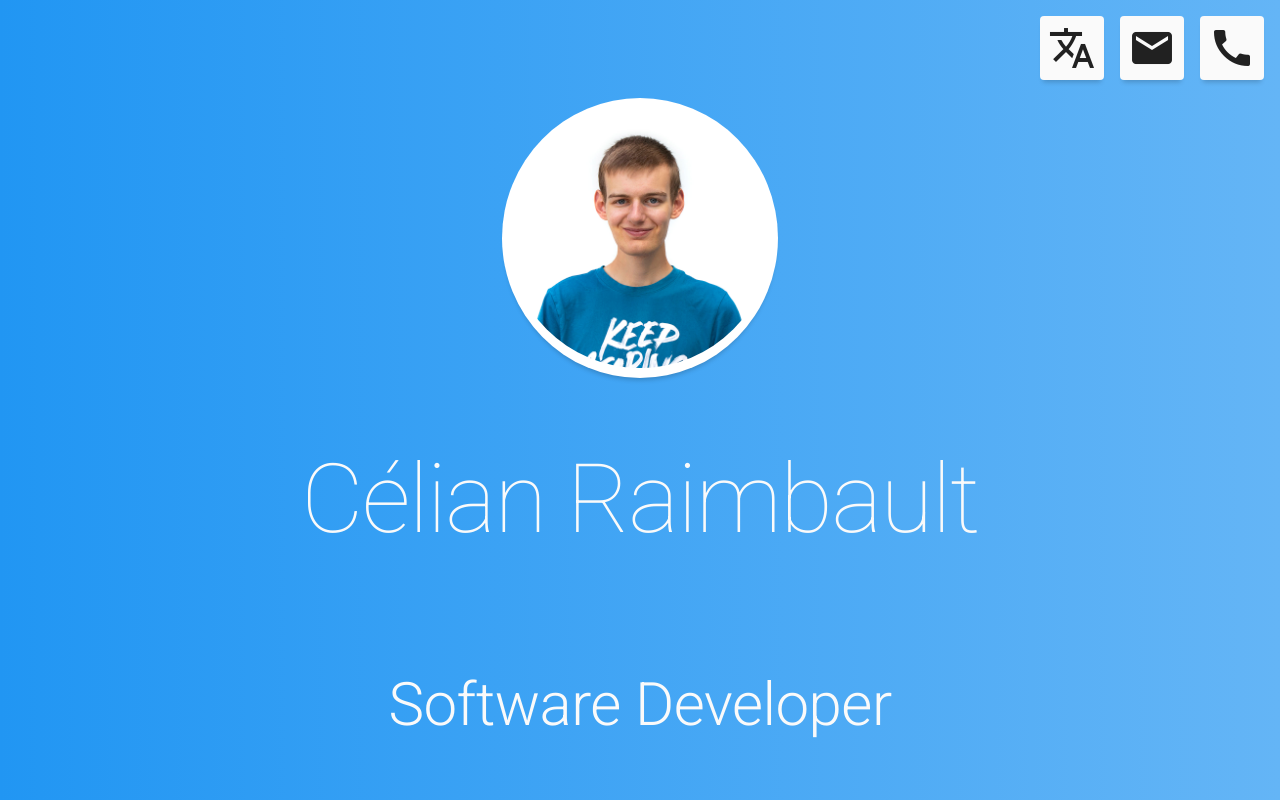
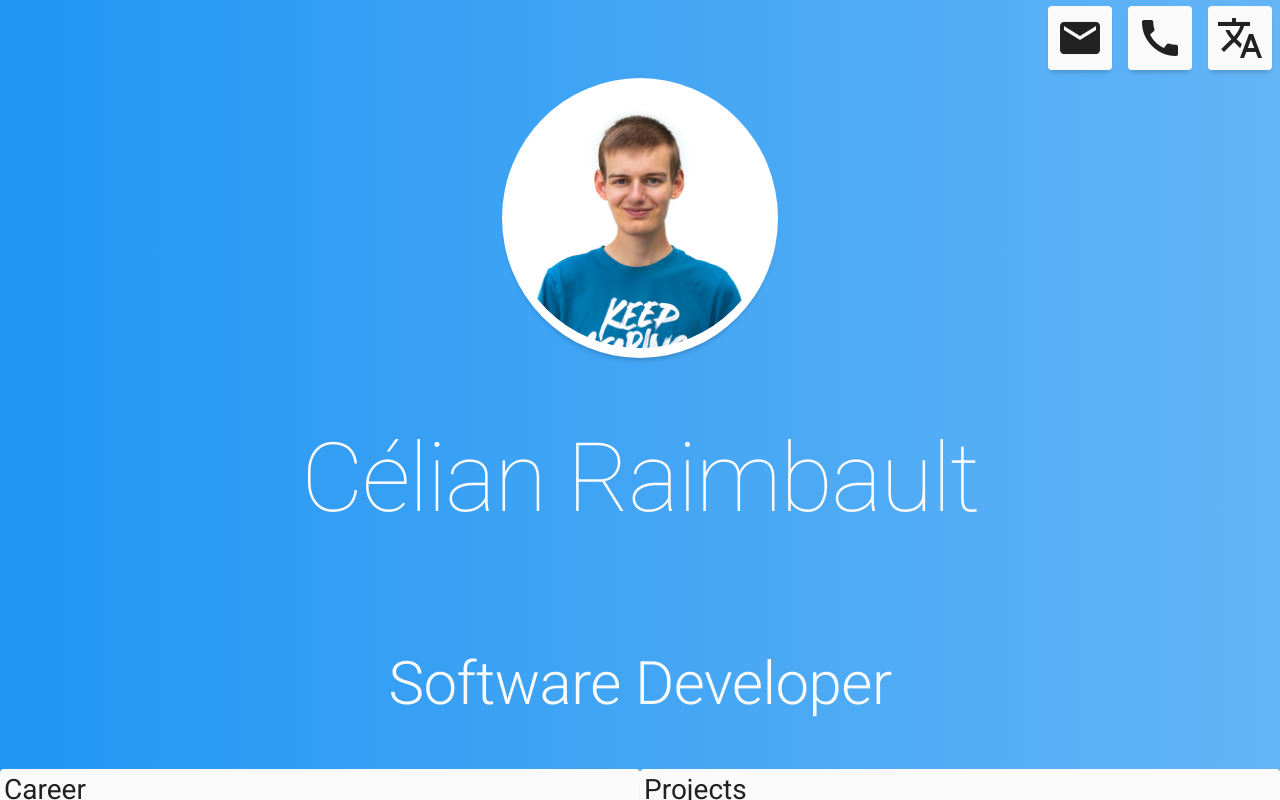
Before and after one commit to Cc618/Celian, a React (Create React App) app: page / in a window 1280 px wide. Built offline with nearby package versions, Linux system fonts and the light colour scheme.

Commit message:
Added basic nav

```diff
--- a/src/common/data.js
+++ b/src/common/data.js
@@ -4,16 +4,23 @@ let lang = "en";
 
 const fullData = {
     "en": {
+        // Home
         "translate_lang": "Version française",
         "mail": "celian.pro.78@gmail.com",
         "phone": "+33 (0)6 61 24 71 01",
         "job": "Software Developer",
+        // TODO : Verify career
+        "career": "Career",
+        "projects": "Projects",
     },
     "fr": {
+        // Home
         "translate_lang": "English version",
         "mail": "celian.pro.78@gmail.com",
         "phone": "+33 (0)6 61 24 71 01",
         "job": "Développeur logiciel",
+        "career": "Parcours",
+        "projects": "Projets",
     },
 };
 
--- a/src/common/text.scss
+++ b/src/common/text.scss
@@ -32,3 +32,7 @@ h3 {
 p {
     @extend .text;
 }
+
+a {
+    @extend .text;
+}
--- a/src/pages/Home.js
+++ b/src/pages/Home.js
@@ -27,6 +27,10 @@ function Home(props) {
       <header>
           {/* TODO : Clicks */}
           {/* TODO : Github, Linkedin... */}
+          <IconButton icon="translate"
+            iconHover="translate"
+            hint={data.translate_lang}
+            onClick={props.onChangeLang} />
           <IconButton icon="call" hint={data.phone}
             iconHover="content_copy"
             onClick={() => console.log("call")} />
@@ -34,10 +38,6 @@ function Home(props) {
             iconHover="content_copy"
             onClick={() => console.log("mail")} />
             {/* TODO : Display next language */}
-          <IconButton icon="translate"
-            iconHover="translate"
-            hint={data.translate_lang}
-            onClick={props.onChangeLang} />
       </header>
 
       <div class="content">
@@ -48,6 +48,16 @@ function Home(props) {
         <h1>Célian Raimbault</h1>
         <h2>{data.job}</h2>
       </div>
+
+      <nav>
+        <div class="nav-button">
+          <a href="#skills">{data.career}</a>
+        </div>
+
+        <div class="nav-button">
+          <a href="#projects">{data.projects}</a>
+        </div>
+      </nav>
     </div>
   );
 }
--- a/src/pages/Home.scss
+++ b/src/pages/Home.scss
@@ -10,10 +10,11 @@
 
     display: flex;
     flex-direction: column;
+    align-items: stretch;
 }
 
 // --- Header ---
-header {
+.Home header {
     width: 100vw;
 
     padding-right: 16px;
@@ -94,12 +95,13 @@ header {
     @extend .transition200;
 
     color: $black;
-
     opacity: 0%;
 
-    border-radius: 8px;
+    border-radius: 12px;
     position: fixed;
     top: #{48 * 1.5}px;
+    padding-left: 12px;
+    padding-right: 12px;
 
     text-align: center;
     white-space: nowrap;
@@ -136,4 +138,23 @@ header {
     padding: 6px;
 }
 
-// --- Footer ---
+// --- Nav ---
+.Home nav {
+    display: flex;
+    // align-items: center;
+    // justify-items: center;
+
+    .nav-button {
+        @extend .card8;
+
+        flex: 1;
+
+        a {
+            // TODO : Update
+            font-size: 28px;
+
+            text-decoration: none;
+            color: $black;
+        }
+    }
+}
--- a/src/pages/Skills.js
+++ b/src/pages/Skills.js
@@ -5,7 +5,7 @@ import SkillCard from '../widgets/SkillCard';
 
 function Skills() {
   return (
-    <div className="Skills" id="Skills">
+    <div className="Skills" id="skills">
       <SkillCard title="1" />
       <SkillCard title="2" />
       <SkillCard title="3" />
```
